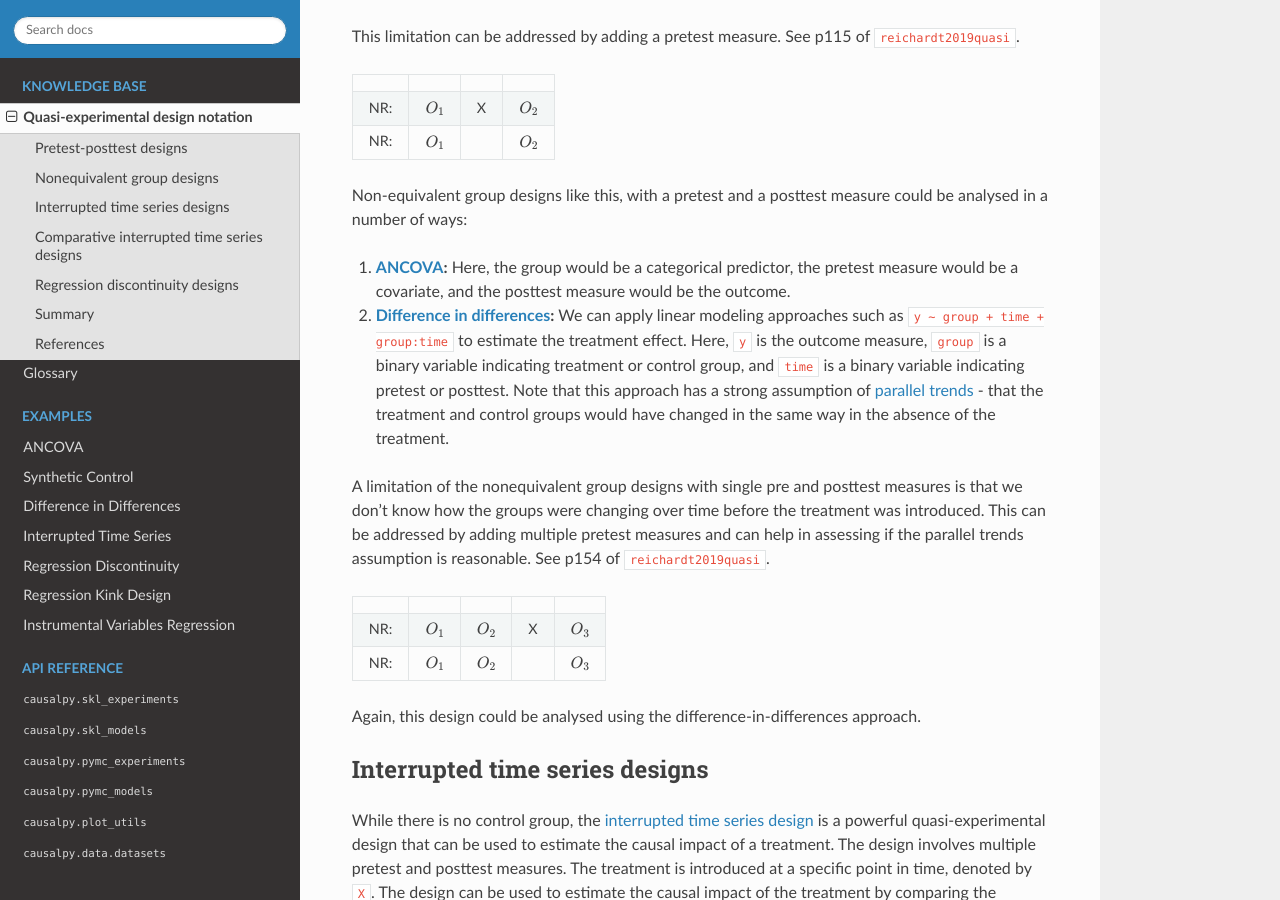
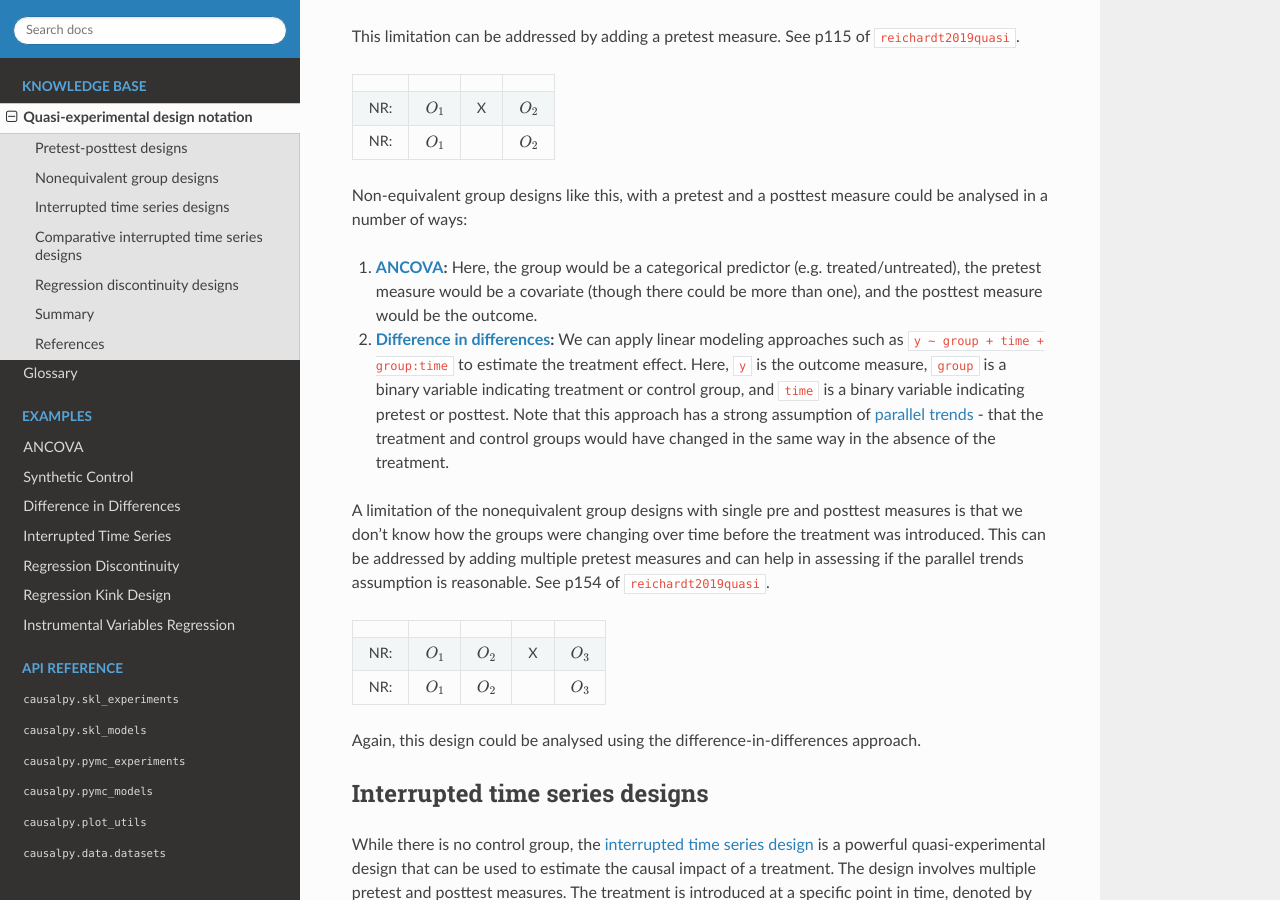
Before and after one commit to pymc-labs/CausalPy, a Sphinx documentation site: the page built from docs/source/design_notation.md, in a window 1280 px wide and 900 px high, scrolled down 1524 px. Built offline with Sphinx 7.4.7 and the Read the Docs theme 2.0.0, drawn with Linux system fonts in a browser that asks for light colours; pages that are not in the unit, such as notebooks, are missing from menus; cross-references to code outside the pages are shown as plain code.

Commit message:
edit ANCOVA description

```diff
--- a/docs/source/design_notation.md
+++ b/docs/source/design_notation.md
@@ -43,7 +43,7 @@ This limitation can be addressed by adding a pretest measure. See p115 of {cite:
 | NR: | $O_1$ |   | $O_2$ |
 
 Non-equivalent group designs like this, with a pretest and a posttest measure could be analysed in a number of ways:
-1. **{term}`ANCOVA`:** Here, the group would be a categorical predictor, the pretest measure would be a covariate, and the posttest measure would be the outcome.
+1. **{term}`ANCOVA`:** Here, the group would be a categorical predictor (e.g. treated/untreated), the pretest measure would be a covariate (though there could be more than one), and the posttest measure would be the outcome.
 2. **{term}`Difference in differences`:** We can apply linear modeling approaches such as `y ~ group + time + group:time` to estimate the treatment effect. Here, `y` is the outcome measure, `group` is a binary variable indicating treatment or control group, and `time` is a binary variable indicating pretest or posttest. Note that this approach has a strong assumption of [parallel trends](https://en.wikipedia.org/wiki/Difference_in_differences#Assumptions) - that the treatment and control groups would have changed in the same way in the absence of the treatment.
 
 A limitation of the nonequivalent group designs with single pre and posttest measures is that we don't know how the groups were changing over time before the treatment was introduced. This can be addressed by adding multiple pretest measures and can help in assessing if the parallel trends assumption is reasonable. See p154 of {cite:t}`reichardt2019quasi`.
```
